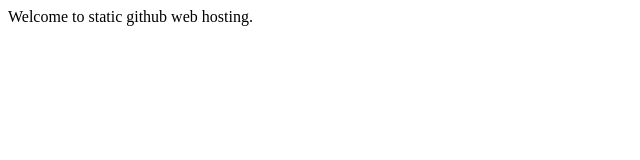
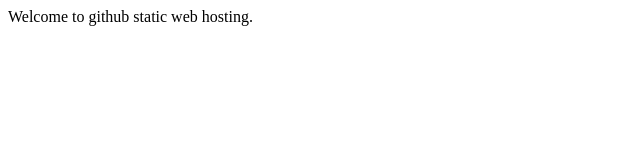
Before and after one commit to salekin01/salekin01.github.io, a plain HTML site: page index.html in a window 1280 px wide. Shown: the full height of the page, 0-640 px from the left. Drawn offline with Linux system fonts and the light colour scheme.

Commit message:
text updated

```diff
--- a/index.html
+++ b/index.html
@@ -6,6 +6,6 @@
     <title>Github static web hosting</title>
   </head>
   <body>
-    Welcome to static github web hosting.
+    Welcome to github static web hosting.
   </body>
 </html>
```
